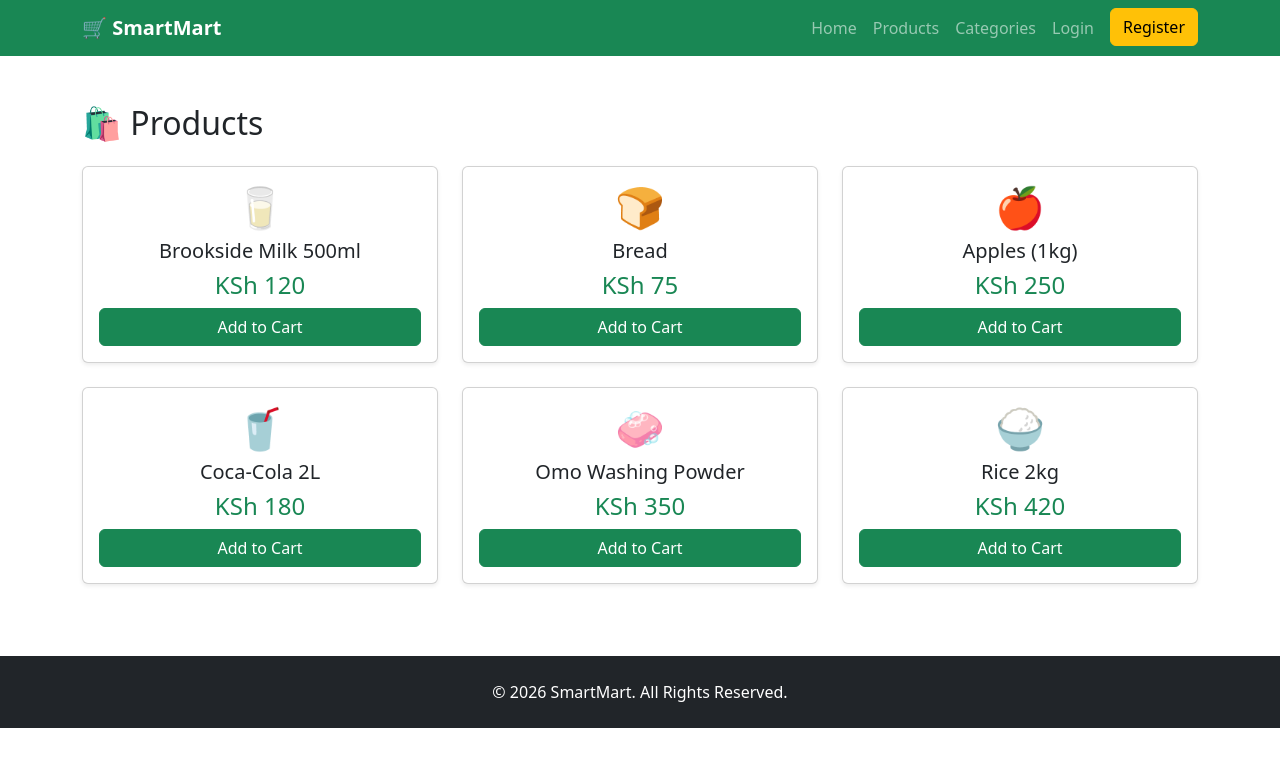
After one commit to kiruiian/smartmart, a Flask app: page /products in a window 1280 px wide. The commit adds this page. Shown: the top 767 px of the page. Run offline with Flask 3, Linux system fonts and the light colour scheme.

Commit message:
Add products page and blueprint routes

```diff
--- a/app/routes.py
+++ b/app/routes.py
@@ -2,7 +2,20 @@
 
 main_bp = Blueprint("main", __name__)
 
-
 @main_bp.route("/")
 def home():
     return render_template("index.html")
+
+
+@main_bp.route("/products")
+def products():
+    sample_products = [
+        {"name": "Brookside Milk 500ml", "price": 120, "emoji": "🥛"},
+        {"name": "Bread", "price": 75, "emoji": "🍞"},
+        {"name": "Apples (1kg)", "price": 250, "emoji": "🍎"},
+        {"name": "Coca-Cola 2L", "price": 180, "emoji": "🥤"},
+        {"name": "Omo Washing Powder", "price": 350, "emoji": "🧼"},
+        {"name": "Rice 2kg", "price": 420, "emoji": "🍚"},
+    ]
+
+    return render_template("products.html", products=sample_products)
--- a/app/templates/components/navbar.html
+++ b/app/templates/components/navbar.html
@@ -22,7 +22,7 @@
                 </li>
 
                 <li class="nav-item">
-                    <a class="nav-link" href="#">Products</a>
+                    <a class="nav-link" href="/products">Products</a>
                 </li>
 
                 <li class="nav-item">
--- /dev/null
+++ b/app/templates/products.html
@@ -0,0 +1,41 @@
+{% extends "base.html" %}
+
+{% block title %}Products | SmartMart{% endblock %}
+
+{% block content %}
+
+<h2 class="mb-4">🛍️ Products</h2>
+
+<div class="row">
+
+{% for product in products %}
+
+<div class="col-md-4 mb-4">
+
+    <div class="card shadow-sm h-100">
+
+        <div class="card-body text-center">
+
+            <h1>{{ product.emoji }}</h1>
+
+            <h5>{{ product.name }}</h5>
+
+            <h4 class="text-success">
+                KSh {{ product.price }}
+            </h4>
+
+            <button class="btn btn-success w-100">
+                Add to Cart
+            </button>
+
+        </div>
+
+    </div>
+
+</div>
+
+{% endfor %}
+
+</div>
+
+{% endblock %}
```
